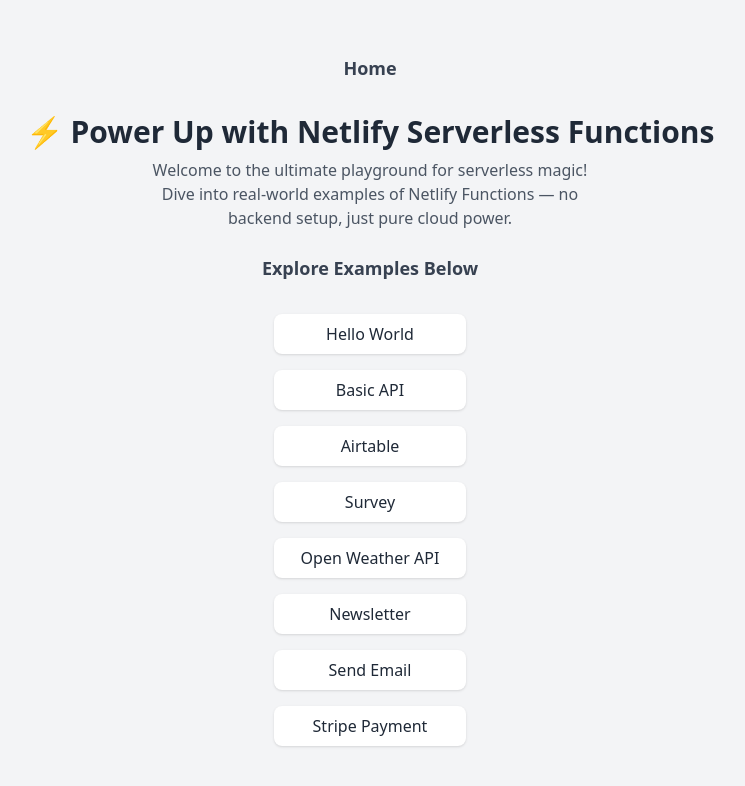
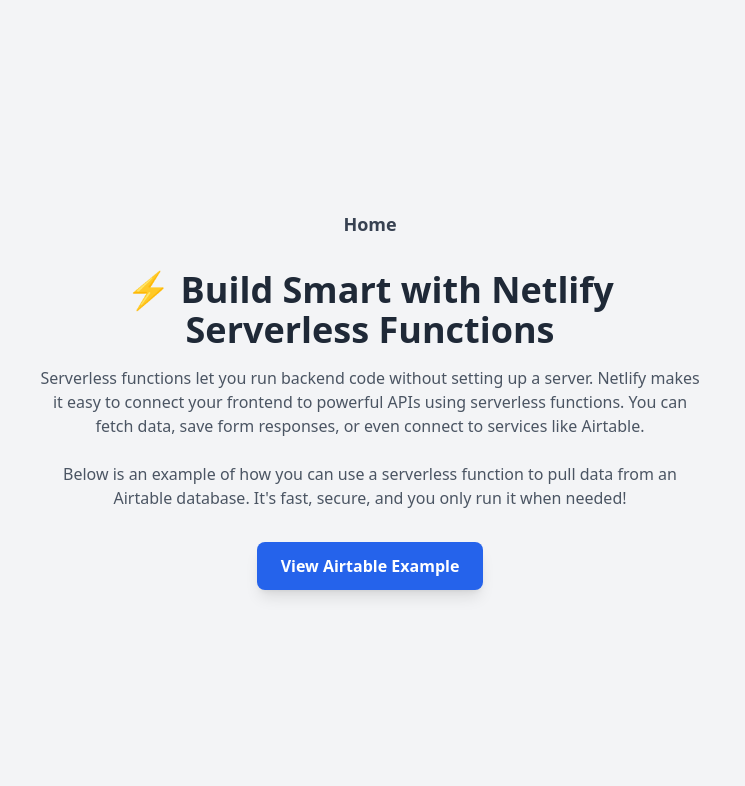
Before and after one commit to Rahul122703/serverless_function, a website: page index.html in a window 1280 px wide. Shown: the whole page, without its empty margins (270-1015 px from the left). Drawn offline with nearby package versions, Linux system fonts and the light colour scheme.

Commit message:
removing all the rest except airtable

```diff
--- a/index.html
+++ b/index.html
@@ -4,85 +4,46 @@
 <head>
   <meta charset="UTF-8" />
   <meta name="viewport" content="width=device-width, initial-scale=1.0" />
-  <title>⚡ Explore Serverless Power | Netlify Examples</title>
+  <title>⚡ Serverless with Netlify | Airtable Example</title>
   <script src="https://cdn.tailwindcss.com"></script>
 </head>
 
-<body class="bg-gray-100 text-gray-800 font-sans flex items-center justify-center min-h-screen">
-
-  <div class="text-center px-4">
+<body class="bg-gray-100 text-gray-800 font-sans flex items-center justify-center min-h-screen p-4">
+  <div class="w-full max-w-2xl text-center">
     <!-- Navbar -->
     <nav class="mb-8">
-      <div class="flex items-center justify-center space-x-4">
+      <div class="flex justify-center">
         <a href="index.html" class="text-lg font-semibold text-gray-700 hover:text-blue-600 transition">
           Home
         </a>
       </div>
     </nav>
 
-    <!-- Content -->
+    <!-- Main Content -->
     <section>
-      <h1 class="text-3xl font-bold mb-2">⚡ Power Up with Netlify Serverless Functions</h1>
-      <p class="text-gray-600 mb-6 max-w-md mx-auto">
-        Welcome to the ultimate playground for serverless magic! Dive into real-world examples of Netlify Functions — no
-        backend setup, just pure cloud power.
+      <h1 class="text-3xl md:text-4xl font-bold mb-4">
+        ⚡ Build Smart with Netlify Serverless Functions
+      </h1>
+      <p class="text-gray-600 mb-6">
+        Serverless functions let you run backend code without setting up a server. Netlify makes it easy to connect your
+        frontend to powerful APIs using serverless functions. You can fetch data, save form responses, or even connect
+        to services like Airtable.
       </p>
 
-      <h3 class="text-lg text-gray-700 font-semibold mb-8">Explore Examples Below</h3>
+      <p class="text-gray-600 mb-8">
+        Below is an example of how you can use a serverless function to pull data from an Airtable database. It's fast,
+        secure, and you only run it when needed!
+      </p>
 
-      <ul class="flex flex-col items-center space-y-4">
-        <li>
-          <a href="./examples/1-hello/index.html"
-            class="block w-48 py-2 px-4 bg-white rounded-lg shadow hover:bg-blue-100 hover:scale-105 transition transform">
-            Hello World
-          </a>
-        </li>
-        <li>
-          <a href="./examples/2-basic-api/index.html"
-            class="block w-48 py-2 px-4 bg-white rounded-lg shadow hover:bg-blue-100 hover:scale-105 transition transform">
-            Basic API
-          </a>
-        </li>
-        <li>
-          <a href="./examples/3-airtable/index.html"
-            class="block w-48 py-2 px-4 bg-white rounded-lg shadow hover:bg-blue-100 hover:scale-105 transition transform">
-            Airtable
-          </a>
-        </li>
-        <li>
-          <a href="./examples/4-survey/index.html"
-            class="block w-48 py-2 px-4 bg-white rounded-lg shadow hover:bg-blue-100 hover:scale-105 transition transform">
-            Survey
-          </a>
-        </li>
-        <li>
-          <a href="./examples/5-weather/index.html"
-            class="block w-48 py-2 px-4 bg-white rounded-lg shadow hover:bg-blue-100 hover:scale-105 transition transform">
-            Open Weather API
-          </a>
-        </li>
-        <li>
-          <a href="./examples/6-newsletter/index.html"
-            class="block w-48 py-2 px-4 bg-white rounded-lg shadow hover:bg-blue-100 hover:scale-105 transition transform">
-            Newsletter
-          </a>
-        </li>
-        <li>
-          <a href="./examples/7-email/index.html"
-            class="block w-48 py-2 px-4 bg-white rounded-lg shadow hover:bg-blue-100 hover:scale-105 transition transform">
-            Send Email
-          </a>
-        </li>
-        <li>
-          <a href="./examples/8-stripe/index.html"
-            class="block w-48 py-2 px-4 bg-white rounded-lg shadow hover:bg-blue-100 hover:scale-105 transition transform">
-            Stripe Payment
-          </a>
-        </li>
-      </ul>
+      <!-- Airtable Example Button -->
+      <div class="flex justify-center">
+        <a href="./examples/3-airtable/index.html"
+          class="bg-blue-600 hover:bg-blue-700 text-white font-semibold py-3 px-6 rounded-lg shadow-lg transition transform hover:scale-105">
+          View Airtable Example
+        </a>
+      </div>
     </section>
   </div>
-
 </body>
 
 </html>
```
Also changed, not shown: examples/3-airtable/index.html (+25 -12 lines).
